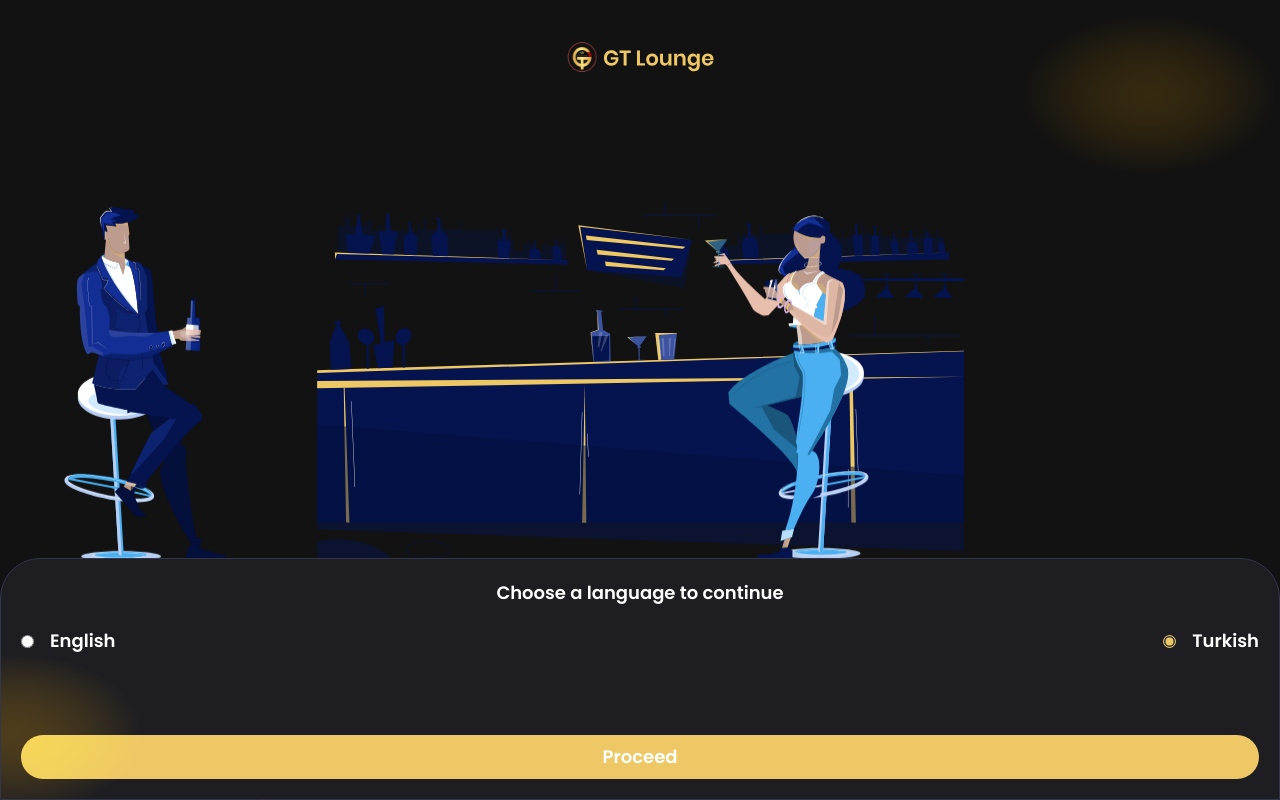
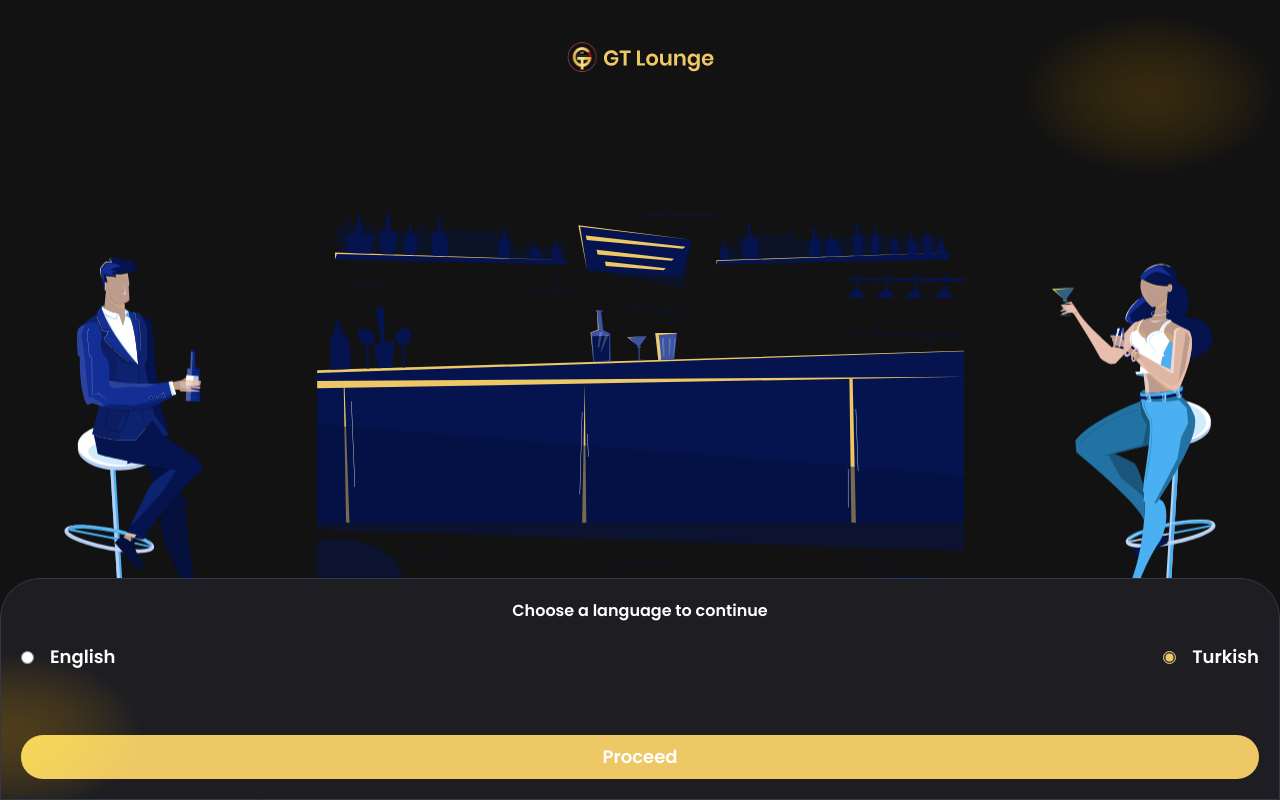
Before and after one commit to jemmycodes/GT-lounge, a React (Vite) app: page / in a window 1280 px wide. Built offline with nearby package versions, Linux system fonts and the light colour scheme.

Commit message:
fixed bugs on splash screen

```diff
--- a/src/components/SplashScreenComponents/SplashScreenLang.jsx
+++ b/src/components/SplashScreenComponents/SplashScreenLang.jsx
@@ -10,15 +10,15 @@ function SplashScreenLang({ onShowMenu, showMenu }) {
   return (
     <hgroup
       className={
-        !showMenu ? "language-card absolute bottom-0" : "language-card-outro"
+        !showMenu ? "language-card bottom-0 absolute" : "language-card-outro"
       }
     >
       <div className="splash-bg-blur absolute  -bottom-4 -left-28 overflow-hidden "></div>
-      <h1 className="text-white text-lg text-center">
+      <h1 className="text-white text-base text-center">
         Choose a language to continue
       </h1>
       <form
-        className="flex  flex-col gap-20"
+        className="flex  flex-col gap-16"
         onSubmit={(e) => e.preventDefault()}
       >
         <div>
--- a/src/components/SplashScreenComponents/SplashScreenLogo.jsx
+++ b/src/components/SplashScreenComponents/SplashScreenLogo.jsx
@@ -2,7 +2,7 @@ import logo from "../../assets/logo.svg";
 
 function SplashScreenLogo() {
   return (
-    <figure className="animate-slideAndScale">
+    <figure className="animate-slideAndScale transalate-x-1/2">
       <img src={logo} alt="" width={150} height={50} />
     </figure>
   );
--- a/src/components/SplashScreenComponents/SplashScreenMockups.jsx
+++ b/src/components/SplashScreenComponents/SplashScreenMockups.jsx
@@ -3,7 +3,7 @@ import manAtBar from "../../assets/man-at-bar.svg";
 
 function SplashScreenMockups({ showMenu }) {
   return (
-    <figure className="overflow-hidden  w-full ">
+    <figure className="overflow-hidden  w-full flex absolute top-1/2 -translate-y-[40%] justify-between">
       <img
         src={manAtBar}
         alt="Man drinking at a bar"
--- a/tailwind.config.cjs
+++ b/tailwind.config.cjs
@@ -29,18 +29,18 @@ module.exports = {
       keyframes: {
         slideInFromRight: {
           "0%": {
-            transform: "translate(100vw,-70%)",
+            transform: "translateX(100vw)",
           },
           "100%": {
-            transform: "translate(55vw,-70%)",
+            transform: "translateX(-5vw)",
           },
         },
         slideInFromLeft: {
           "0%": {
-            transform: "translate(-100vw,30%)",
+            transform: "translateX(-100vw)",
           },
           "100%": {
-            transform: "translate(5vw,30%)",
+            transform: "translateX(5vw)",
           },
         },
         slideInFromButtom: {
@@ -57,7 +57,6 @@ module.exports = {
           },
           "100%": {
             transform: "translateY(0)",
-            transform: "scale(1)",
           },
         },
         growingLightBlur: {
@@ -80,18 +79,18 @@ module.exports = {
         },
         slideOutToleft: {
           "0%": {
-            transform: "translate(5vw,30%)",
+            transform: "translateX(5vw)",
           },
           "100%": {
-            transform: "translate(-100vw,30%)",
+            transform: "translateX(-100vw)",
           },
         },
         slideOutToRight: {
           "0%": {
-            transform: "translate(55vw,-70%)",
+            transform: "translateX(-5vw)",
           },
           "100%": {
-            transform: "translate(100vw,-70%)",
+            transform: "translateX(100vw)",
           },
         },
         fadeIn: {
```
